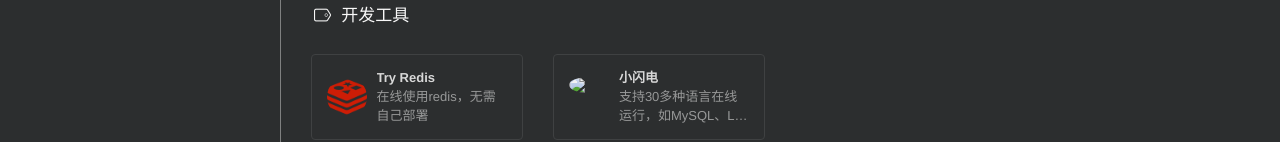
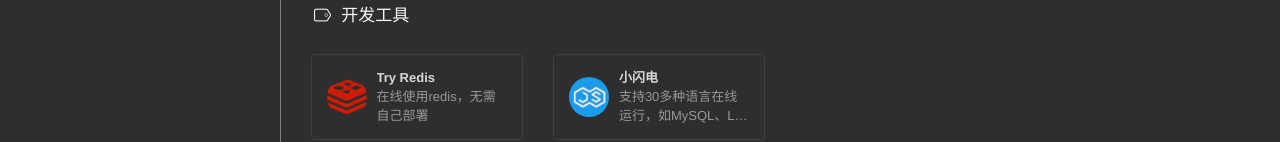
Before and after one commit to liule7/liule7.github.io, a plain HTML site: page index.html in a window 1280 px wide. Shown: the part 810-952 px from the top of the page. Drawn offline with nearby package versions, Linux system fonts and the light colour scheme; some packages are replaced by stand-ins of ours; a script that the page names is missing.

Commit message:
Site updated: 2021-10-23 09:45:15

```diff
--- a/index.html
+++ b/index.html
@@ -478,7 +478,7 @@
     <div class="xe-widget xe-conversations box2 label-info" onclick="window.open('https://jsrun.net/', '_blank')" data-toggle="tooltip" data-placement="bottom" title="" data-original-title="https://jsrun.net/">
       <div class="xe-comment-entry">
         <a class="xe-user-img">
-          <img data-src="/images/logos/jsrun" class="lozad img-circle" width="40">
+          <img data-src="/images/logos/jsrun.png" class="lozad img-circle" width="40">
         </a>
         <div class="xe-comment">
           <a href="#" class="xe-user-name overflowClip_1">
```
